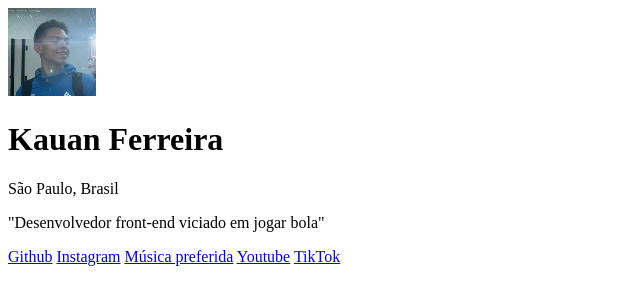
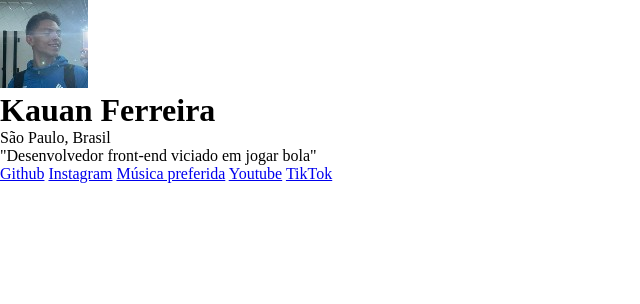
Before and after one commit to KauanFerreiradesouza12B/meus_links, a plain HTML site: page index.html in a window 1280 px wide. Shown: the whole page, without its empty margins (0-640 px from the left). Drawn offline with Linux system fonts and the light colour scheme.

Commit message:
inicio do desenvolvimento do CSS

```diff
--- a/index.html
+++ b/index.html
@@ -3,6 +3,7 @@
 <head>
     <meta charset="UTF-8">
     <meta name="viewport" content="width=device-width, initial-scale=1.0">
+    <link rel="stylesheet" href="/style.css">
     <title>Meus Links</title>
 </head>
 <body>
--- /dev/null
+++ b/style.css
@@ -0,0 +1,5 @@
+*{
+    margin: 0;
+    padding: 0;
+    box-sizing: border-box;
+}
```
